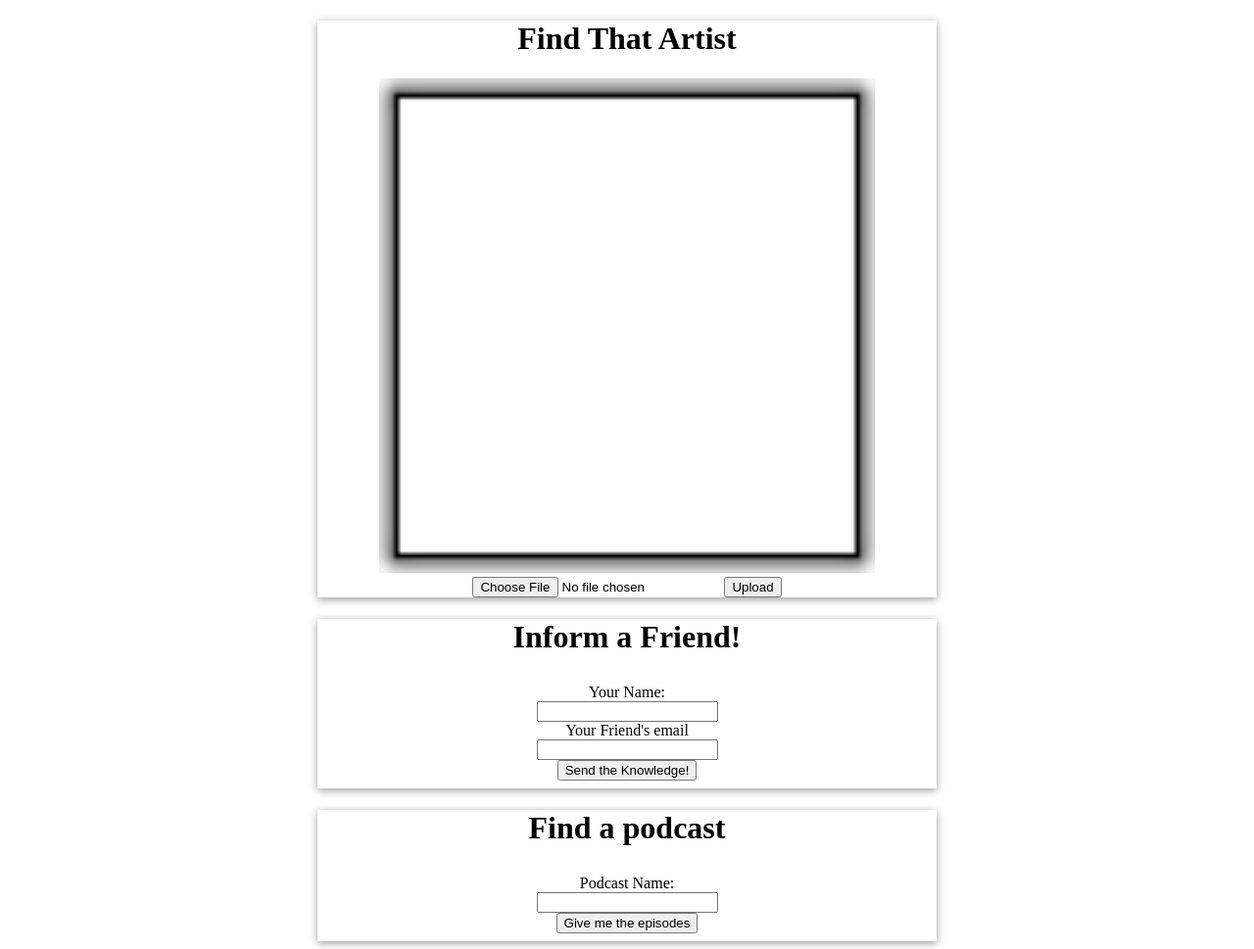
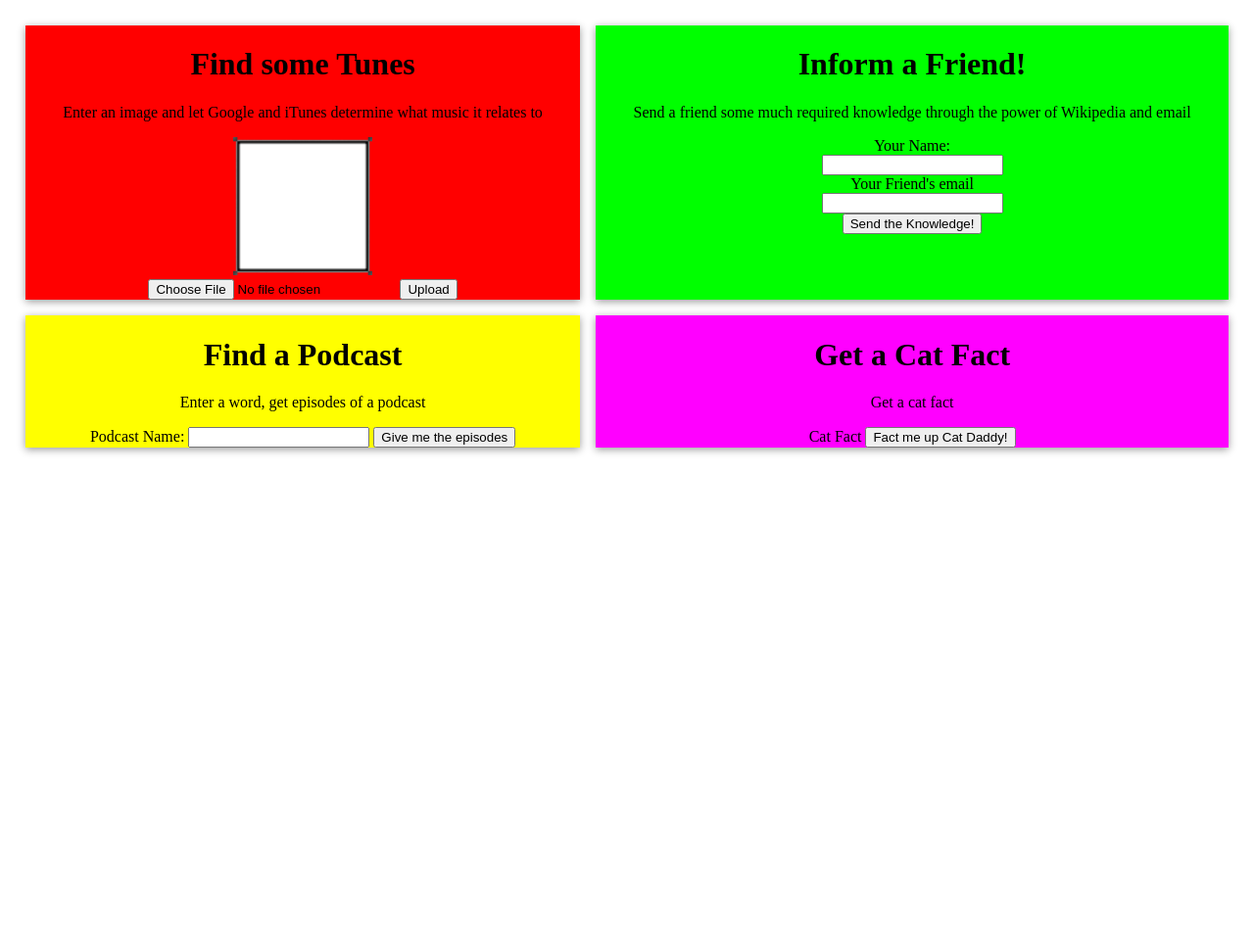
Before and after one commit to ReidButson/Cloud_Computtin_Assignment2, a Flask app: page / in a window 1280 px wide. Shown: the whole page at 98% size. After the commit the page ends 464 px from the top, so only its background shows below. Run offline with Flask 2, Linux system fonts and the light colour scheme.

Commit message:
cat fact

```diff
--- a/app.py
+++ b/app.py
@@ -6,6 +6,7 @@ import itunes
 from mailjet_rest import Client
 import wikipedia
 import pyrebase
+import requests
 
 # Imports the Google Cloud client library
 from google.cloud import vision
@@ -134,5 +135,13 @@ def podcast():
     episodes = itunes.podcasts(podname)
     return render_template("podcasts.html", episodes=episodes)
 
+@app.route("/cat_facts", methods=['POST'])
+def cat_facts():
+    response = requests.get('https://cat-fact.herokuapp.com/facts/random?animal=cat&amount=1')
+    json_response = response.json()
+    fact= json_response['text']
+
+    return render_template("catfact.html", fact=fact)
+
 if __name__ == "__main__":
     app.run()
--- a/templates/index.html
+++ b/templates/index.html
@@ -11,37 +11,40 @@
         };
     </script>
     <style>
+        .grid {
+            display: grid;
+            grid-template-columns: auto auto;
+            padding: 10px;
+        }
         .random_div {
             text-align: center;
-            width: 50%;
-            margin: auto;
+            margin: 8px;
             box-shadow: 0px 2px 8px 0 rgba(0,0,0,0.4);
-        }
-        .random_div > form {
-            padding: 8px;
         }
         .itune_div {
             text-align: center;
-            width: 50%;
-            margin: auto;
+            margin: 8px;
             box-shadow: 0px 2px 8px 0 rgba(0,0,0,0.4);
         }
         .itune_div > img {
-            width: 80%;
+            width: 25%;
         }
 
     </style>
     <body>
-        <div class="itune_div">
-            <h1>Find That Artist</h1>
+        <div class="grid">
+            <div class="itune_div" style="background: #ff0000">
+                <h1>Find some Tunes</h1>
+                <p>Enter an image and let Google and iTunes determine what music it relates to</p>
                 <img src="/static/images/placeholder.png" id="output"/>
                 <form id="image-upload" action="{{ url_for('upload_image') }}" method="post" enctype="multipart/form-data">
                     <input type="file" name="file" accept="image/*" onchange="loadFile(event)">
                     <input type="submit" value="Upload">
                 </form>
             </div>
-        <div class="random_div">
+            <div class="random_div" style="background: #00ff00">
                 <h1>Inform a Friend!</h1>
+                <p>Send a friend some much required knowledge through the power of Wikipedia and email</p>
                 <form id="send-knowledge" action="{{ url_for('send_knowledge') }}" method="post">
                     <label>Your Name:</label>
                     <br />
@@ -54,15 +57,23 @@
                     <input type="submit" value="Send the Knowledge!">
                 </form>
             </div>
-        <div class="random_div">
-            <h1>Find a podcast</h1>
+            <div class="random_div" style="background: #ffff00">
+                <h1>Find a Podcast</h1>
+                <p>Enter a word, get episodes of a podcast</p>
                 <form id="get-podcast" action="{{ url_for('podcast') }}" method="post">
                     <label>Podcast Name:</label>
-                <br />
                     <input type="text" name="podname">
-                <br />
                     <input type="submit" value="Give me the episodes">
                 </form>
             </div>
+            <div class="random_div" style="background: #ff00ff">
+                <h1>Get a Cat Fact</h1>
+                <p>Get a cat fact</p>
+                <form id="get-cat-facts" action="{{ url_for('cat_facts') }}" method="post">
+                    <label>Cat Fact</label>
+                    <input type="submit" value="Fact me up Cat Daddy!">
+                </form>
+            </div>
+        </div>
     </body>
 </html>
```
Also changed, not shown: templates/catfact.html (added, +11 -0 lines), static/images/placeholder.png. Lines whose indentation alone changed are shown as unchanged.
